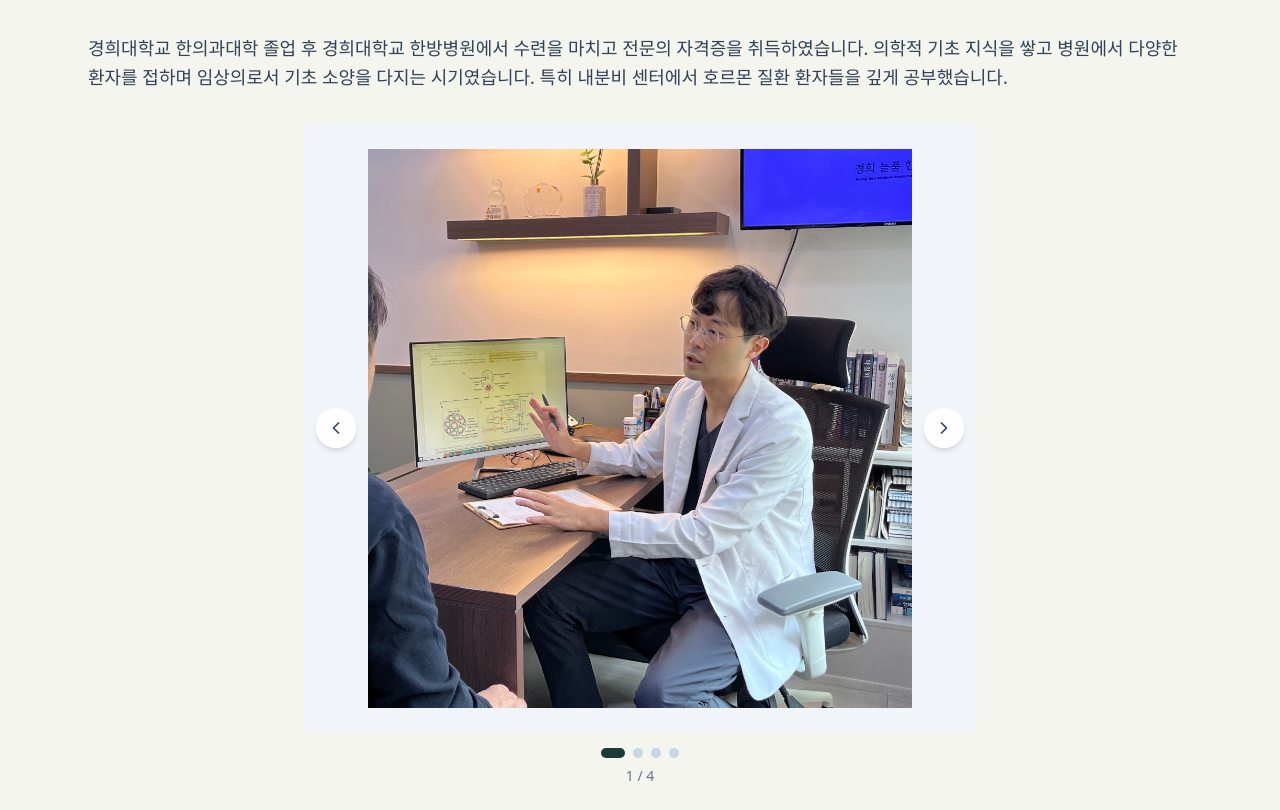
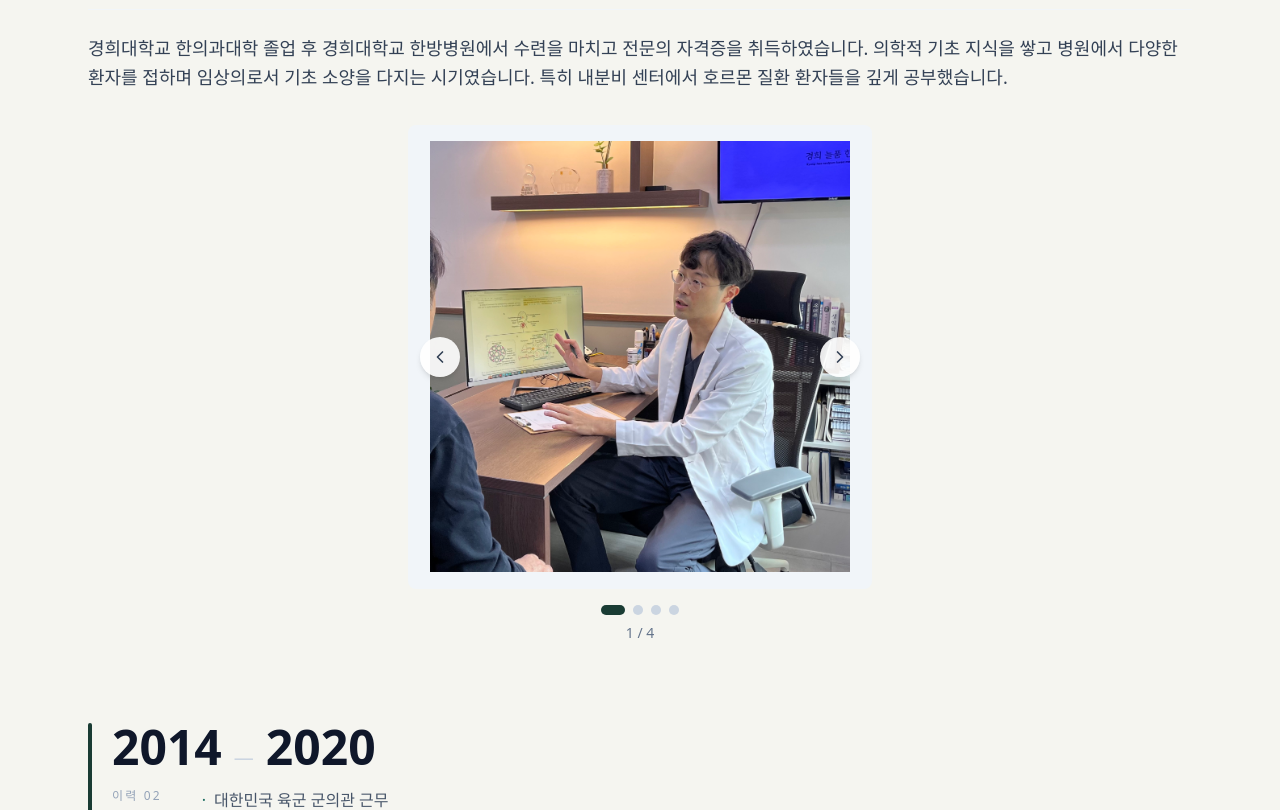
Before and after one commit to OnSWLee/neulsw, a Next.js app in the folder frontend/: page /doctor in a window 1280 px wide. Shown: the part 360-1170 px from the top of the page. Built offline with nearby package versions, Linux system fonts and the light colour scheme; no server answers; a web font is replaced by a local one.

Commit message:
About me 사진 크기를 통일하고 축소한다.

```diff
--- a/frontend/src/pages/DoctorProfile.tsx
+++ b/frontend/src/pages/DoctorProfile.tsx
@@ -90,13 +90,13 @@ function SectionImageCarousel({ images, altPrefix }: { images: string[]; altPref
   const goNext = () => setIndex((current) => (current + 1) % images.length);
 
   return (
-    <div className="mx-auto w-full max-w-2xl">
+    <div className="mx-auto w-full max-w-[29rem]">
       <div className="relative">
-        <div className="flex items-center justify-center rounded-lg bg-slate-100 px-2 py-4 md:px-4 md:py-6">
+        <div className="flex aspect-square w-full items-center justify-center rounded-lg bg-slate-100 p-3 md:p-4">
           <img
             src={resolveImageSrc(images[index], fallbackAttempt[index] ?? 0)}
             alt={`${altPrefix} 사진 ${index + 1}`}
-            className="h-auto max-h-[min(70vh,40rem)] w-auto max-w-full object-contain"
+            className="max-h-full max-w-full object-contain"
             onError={() => {
               setFallbackAttempt((prev) => {
                 const nextAttempt = (prev[index] ?? 0) + 1;
```
